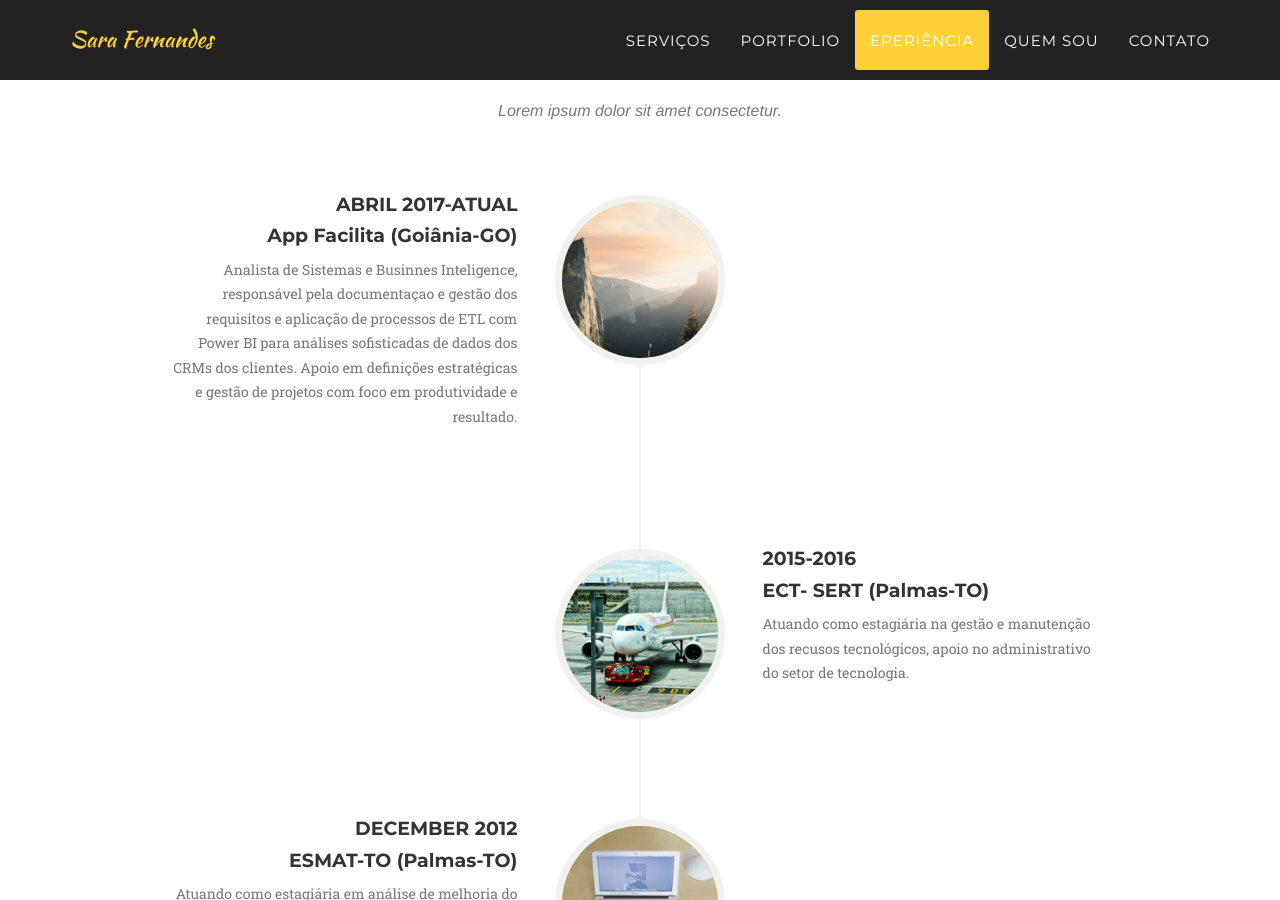
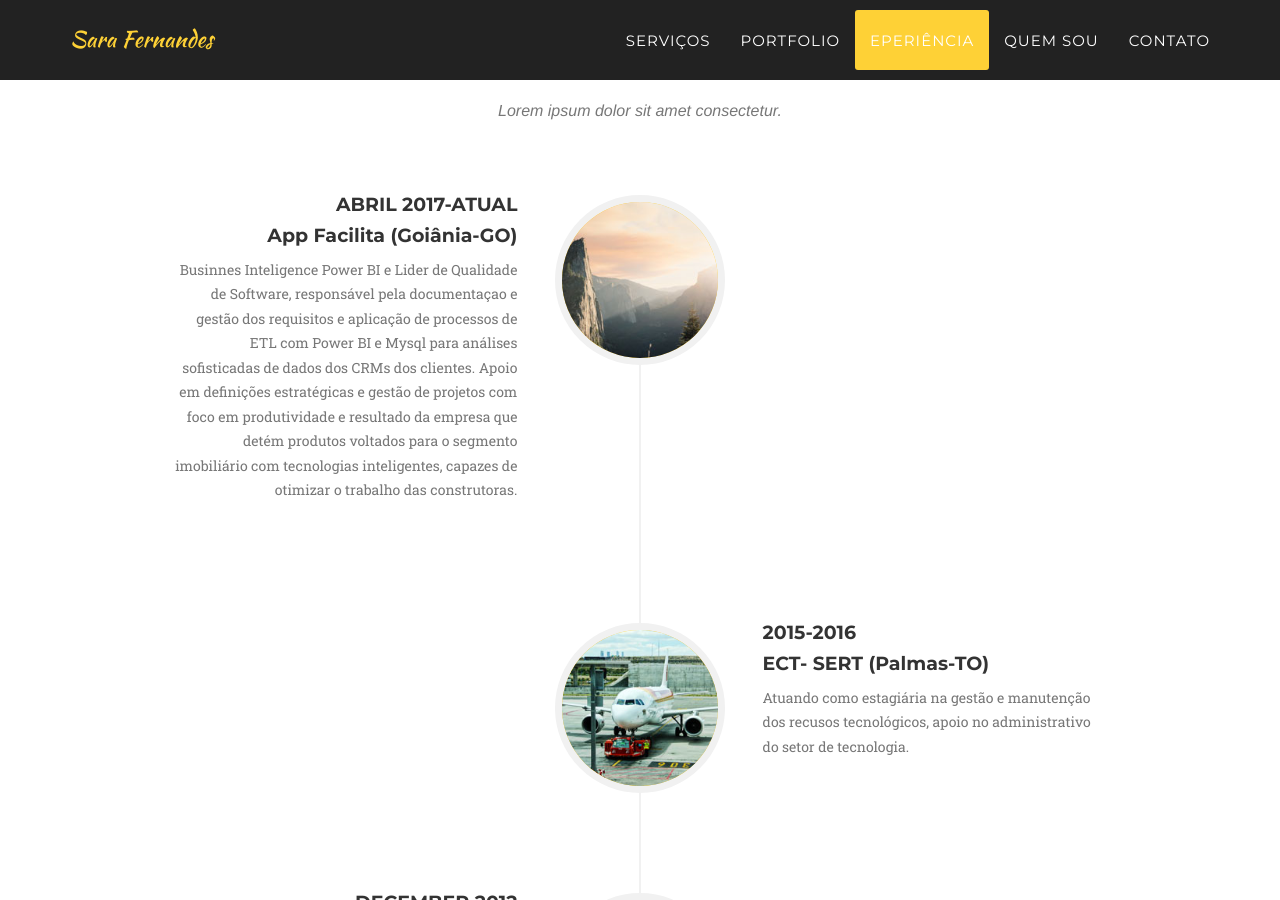
Before and after one commit to SaraFernandes/sarafernandes.github.io, a Jekyll site: the page built from index.html, in a window 1280 px wide and 900 px high, scrolled down 2592 px. Built offline with Jekyll 4.4.1, drawn with Linux system fonts in a browser that asks for light colours; some web fonts are replaced.

Commit message:
Update about.html

```diff
--- a/_includes/about.html
+++ b/_includes/about.html
@@ -20,7 +20,7 @@
                                     <h4 class="subheading">App Facilita (Goiânia-GO)</h4>
                                 </div>
                                 <div class="timeline-body">
-                                    <p class="text-muted">Analista de Sistemas e Businnes Inteligence, responsável pela documentaçao e gestão dos requisitos e aplicação de  processos de ETL com Power BI para análises sofisticadas de dados dos CRMs dos clientes. Apoio em definições estratégicas e gestão de projetos com foco em produtividade e resultado.</p>
+                                    <p class="text-muted">Businnes Inteligence Power BI e Lider de Qualidade de Software, responsável pela documentaçao e gestão dos requisitos e aplicação de processos de ETL com Power BI e Mysql para análises sofisticadas de dados dos CRMs dos clientes. Apoio em definições estratégicas e gestão de projetos com foco em produtividade e resultado da empresa que detém produtos voltados para o segmento imobiliário com tecnologias inteligentes, capazes de otimizar o trabalho das construtoras.</p>
                                 </div>
                             </div>
                         </li>
```
